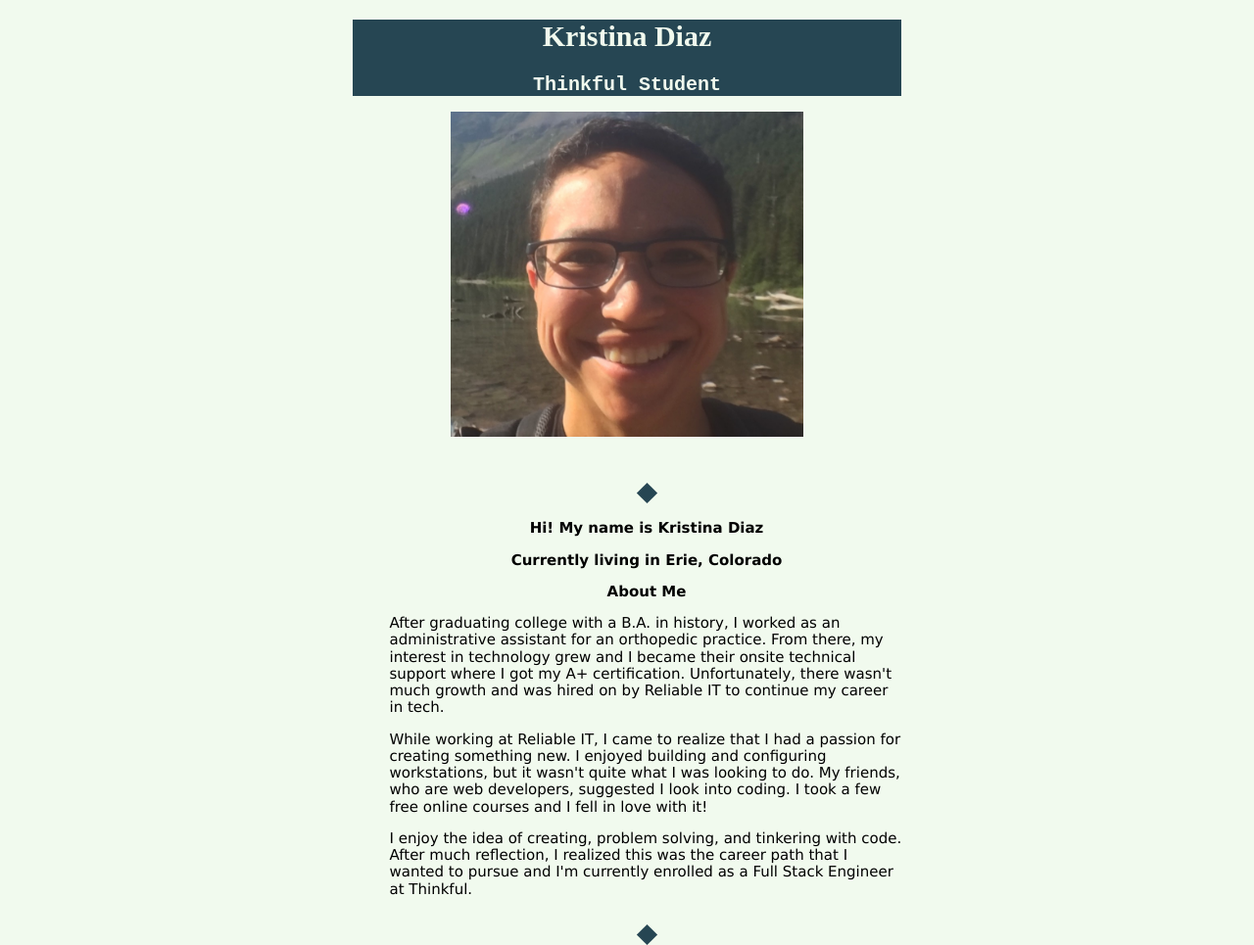
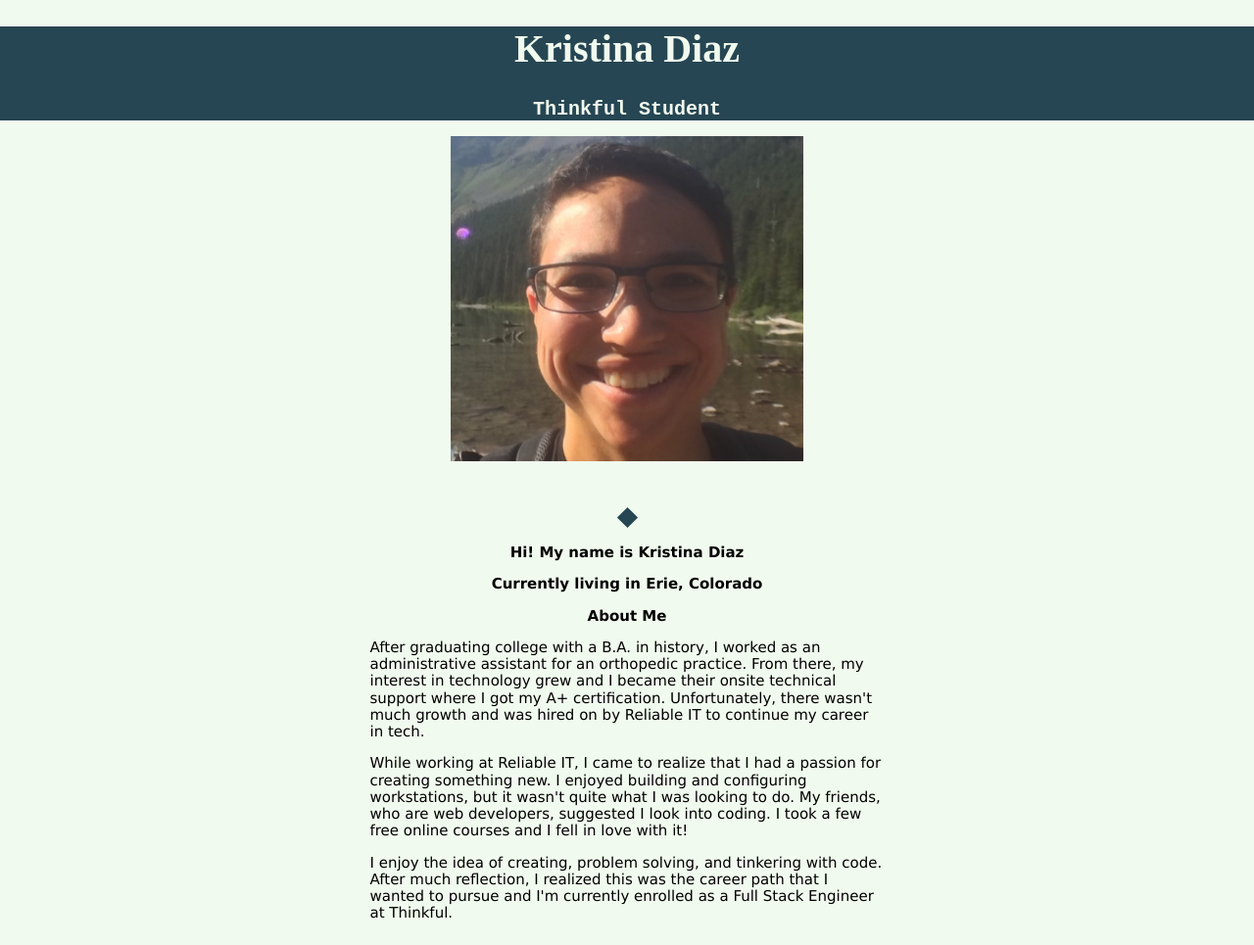
Before and after one commit to kristinadiaz/kristinadiaz-portfolio, a plain HTML site: page index.html in a window 1280 px wide. Shown: the top 965 px of the page at 98% size. Drawn offline with nearby package versions, Linux system fonts and the light colour scheme.

Commit message:
updates to css & html

```diff
--- a/index.html
+++ b/index.html
@@ -12,7 +12,7 @@
 
 <!--main webpage, start with logo-->
 
-<body class="light-background">
+<body class="light">
   <header class="dark-background">
     <div class="wrapper">
      <h1>Kristina Diaz</h1>
--- a/style.css
+++ b/style.css
@@ -12,8 +12,6 @@
 }
 
 .dark-background {
-    margin-top: 0;
-    margin-bottom: 0;
     background-color: #264653;
     color: #F1FAEE;
 }
@@ -25,9 +23,13 @@
 
 /* body & main */
 
+.light {
+    background-color: #F1FAEE;
+}
+
 .light-background {
     width: 600px;
-    background-color: #F1FAEE;
+    background-color: transparent;
     color: #000000;
     margin: 0 auto;
     padding: 0 20px 20px 20px;
@@ -61,7 +63,7 @@ h3 {
 
 h1 {
     font-family: "Lucida Handwriting", "Brush Script MT";
-    font-size: 30px;
+    font-size: 40px;
     text-align: center;
     color: #F1FAEE;
 }
```
